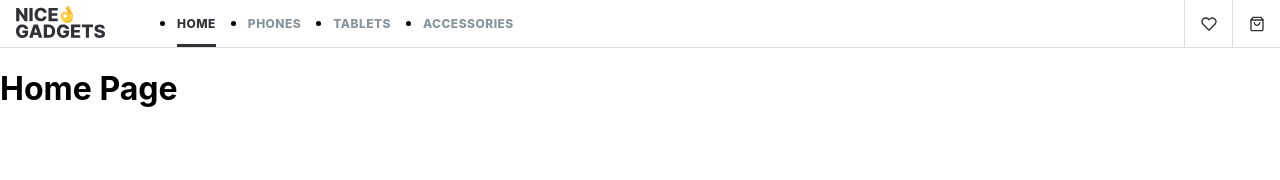
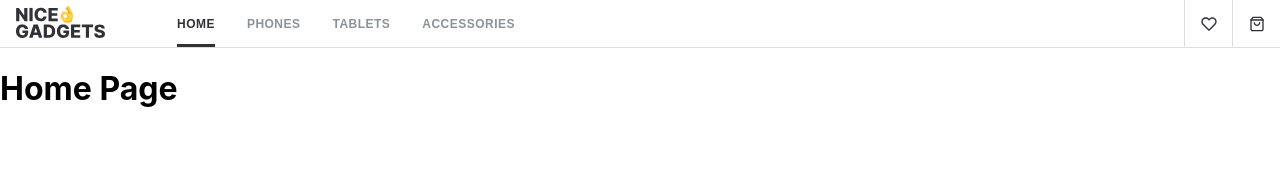
Before and after one commit to fe-nov22-shd/catalog-view, a React (Create React App) app: page / in a window 1280 px wide. Shown: the top 180 px of the page. Built offline with nearby package versions, Linux system fonts and the light colour scheme.

Commit message:
add header

```diff
--- a/src/App.scss
+++ b/src/App.scss
@@ -1,8 +1,3 @@
-:root {
-  font-family: 'Mont', sans-serif;
-  scroll-behavior: smooth;
-}
-
 * {
   box-sizing: border-box;
 }
--- a/src/components/Header/Header.scss
+++ b/src/components/Header/Header.scss
@@ -10,8 +10,14 @@
 
   &__menu-btn {
     display: none;
+    border-left: 1px solid #ddd;
+    height: 100%;
+
     @media (max-width: 640px) {
-      display: block;
+      display: flex;
+      justify-content: center;
+      align-items: center;
+      width: 48px;
     }
   }
 
--- a/src/components/Nav/Nav.scss
+++ b/src/components/Nav/Nav.scss
@@ -11,11 +11,11 @@
     justify-content: left;
     align-items: center;
     height: 100%;
+    list-style: none;
   }
 
   &__item {
     height: 100%;
-
   }
 
   &__link {
@@ -30,6 +30,8 @@
     text-transform: uppercase;
     font-weight: 800;
     font-size: 12px;
+      font-family: 'Mont', sans-serif;
+
     letter-spacing: 0.04em;
     margin-right: 32px;
 
```
Also changed, not shown: src/img/burger.svg.
